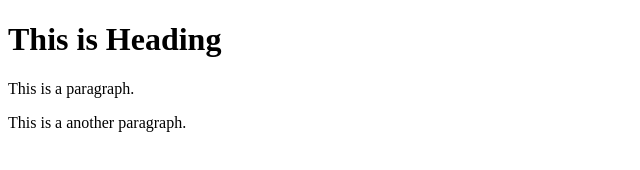
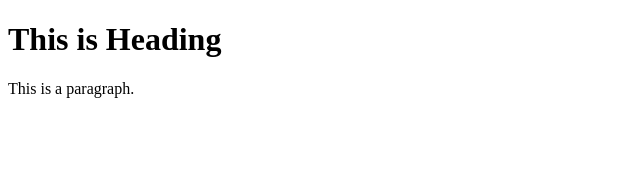
Before and after one commit to Morchidlinux/learninig-git, a plain HTML site: page index.html in a window 1280 px wide. Shown: the whole page, without its empty margins (0-640 px from the left). Drawn offline with Linux system fonts and the light colour scheme.

Commit message:
Update index.html

```diff
--- a/index.html
+++ b/index.html
@@ -6,6 +6,5 @@
 <body>
   <h1>This is Heading</h1>
   <p>This is a paragraph.</p>
-  <p>This is a another paragraph.</p>
 </body>
 </html>
```
